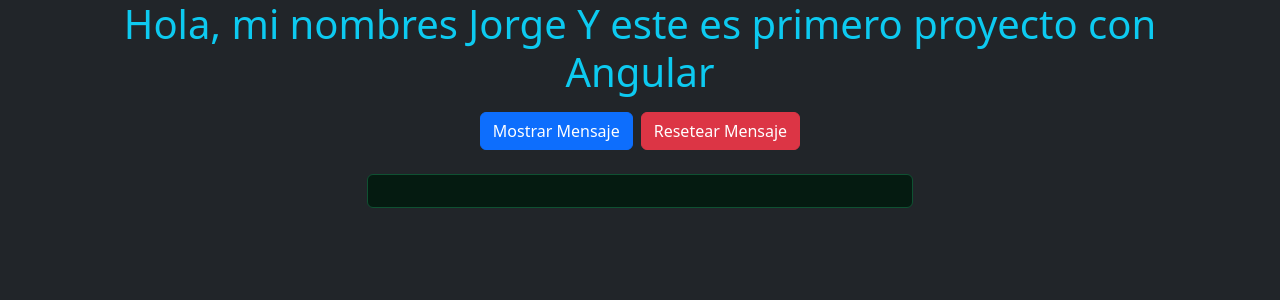
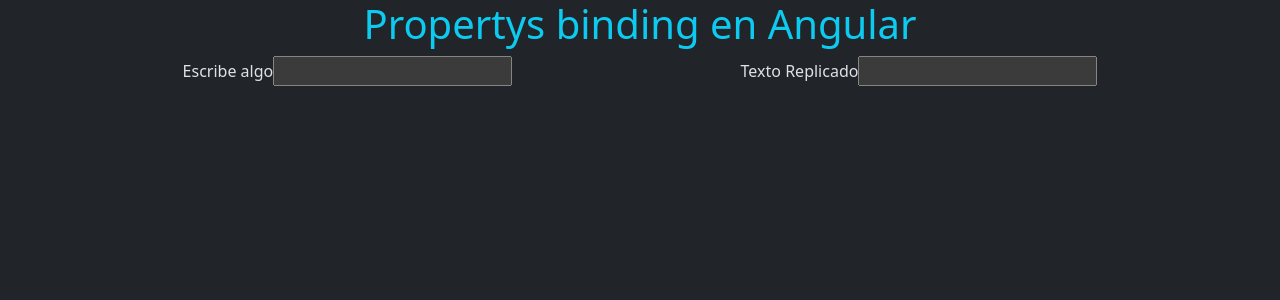
Before and after one commit to jorgeramirez2018/AngularBasico, an Angular app: page / in a window 1280 px wide. Shown: the top 300 px of the page. Built offline with nearby package versions, Linux system fonts and the light colour scheme.

Commit message:
Property Bidind

```diff
--- a/src/app/app.component.html
+++ b/src/app/app.component.html
@@ -1,6 +1,6 @@
 <div class="container">
     <h1 class="text-center text-info">{{titulo}}</h1>
-    <app-mostrar-mensaje></app-mostrar-mensaje>
+    <app-replicador/>
 
 
 
--- a/src/app/app.component.ts
+++ b/src/app/app.component.ts
@@ -6,14 +6,15 @@
 import { PadreComponent } from "./padre/padre.component";
 import { HijoComponent } from "./hijo/hijo.component";
 import { MostrarMensajeComponent } from "./mostrar-mensaje/mostrar-mensaje.component";
+import { ReplicadorComponent } from "./replicador/replicador.component";
 
 @Component({
   selector: 'app-root',
-  imports: [RouterOutlet, NuevoComponenteComponent, ComponenteEnLineaComponent, InterpolacionComponent, PadreComponent, HijoComponent, MostrarMensajeComponent],
+  imports: [RouterOutlet, NuevoComponenteComponent, ComponenteEnLineaComponent, InterpolacionComponent, PadreComponent, HijoComponent, MostrarMensajeComponent, ReplicadorComponent],
   templateUrl: './app.component.html',
   styleUrl: './app.component.css'
 })
 export class AppComponent {
-  titulo = 'Hola, mi nombres Jorge Y este es primero proyecto con Angular';
+  titulo = 'Propertys binding en Angular';
   nombreComponente = 'Componente en Líneaaad';
 }
--- /dev/null
+++ b/src/app/replicador/replicador.component.html
@@ -0,0 +1,12 @@
+<div class="d-flex justify-content-center">
+    <div class="w-50">
+        <div class="mb-3">
+            <label for="inputTexto">Escribe algo</label>
+            <input type="text" id="inputTexto" (input)="actualizarTexto($event)" >
+        </div>
+    </div>
+    <div class="mb-3">
+        <label for="replicarTexto">Texto Replicado</label>
+        <input id="replicarTexto" type="text" [value]="texto" readonly>
+    </div>
+</div>
--- /dev/null
+++ b/src/app/replicador/replicador.component.ts
@@ -0,0 +1,15 @@
+import { Component } from '@angular/core';
+
+@Component({
+  selector: 'app-replicador',
+  imports: [],
+  templateUrl: './replicador.component.html',
+  styleUrl: './replicador.component.css',
+})
+export class ReplicadorComponent {
+  texto: string = '';
+  actualizarTexto(evento: Event) {
+    const elementoInput = evento.target as HTMLInputElement;
+    this.texto = elementoInput.value;
+  }
+}
```
Also changed, not shown: src/app/replicador/replicador.component.css (added).
